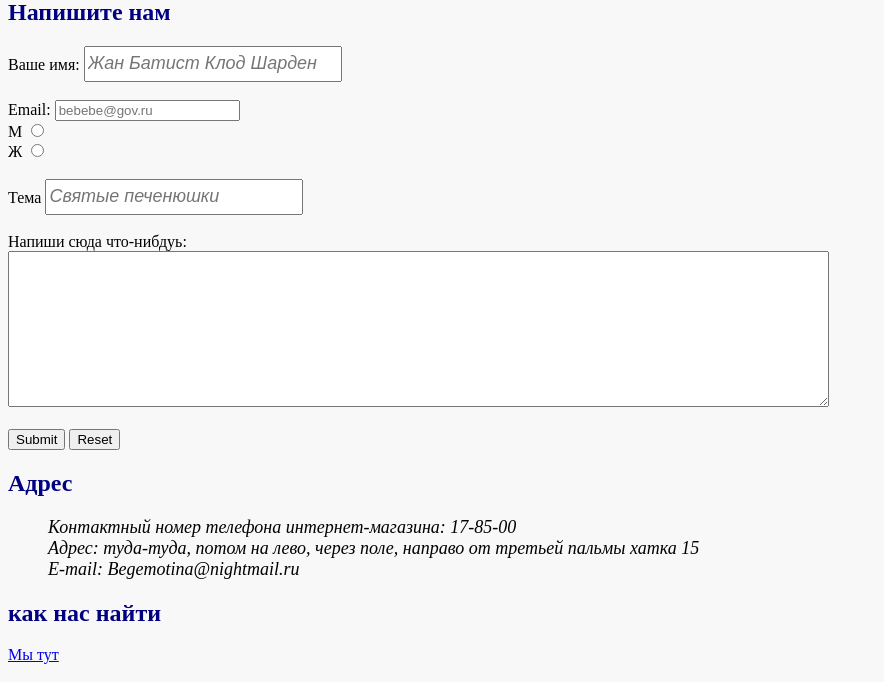
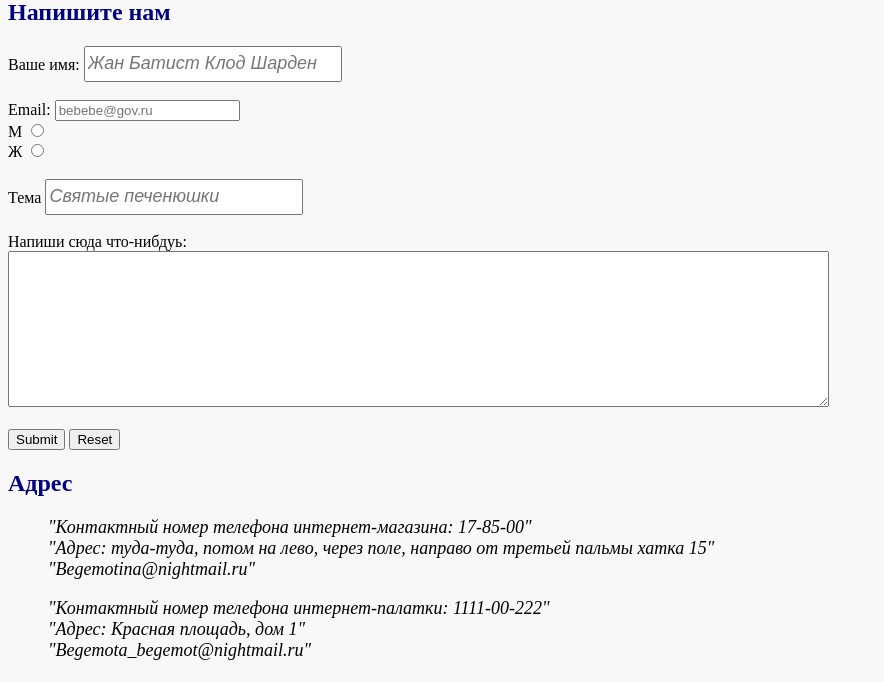
Before and after one commit to Begemotina/geek_django, a Django app: page /contacts/ in a window 1280 px wide. Shown: the part 229-911 px from the top of that part, without its empty margins (0-884 px from the left). Run offline with Django 3.2, Linux system fonts and the light colour scheme; the page is wider than the window, and the part outside it is not shown.

Commit message:
цикл тоже готов

```diff
--- a/lesson_2/begeshop/mainapp/templates/mainapp/contacts.html
+++ b/lesson_2/begeshop/mainapp/templates/mainapp/contacts.html
@@ -23,11 +23,15 @@
         <input class="button" type="submit" name="" id="">
         <input class="button" type="reset"></form>
     <h2>Адрес</h2>
+    {% for place in places %}
+    <div class="place">
     <ul id="address">
-        <li>Контактный номер телефона интернет-магазина: 17-85-00</li>
-        <li> Aдрес: туда-туда, потом на лево, через поле, направо от третьей пальмы хатка 15</li>
-        <li>E-mail: Begemotina@nightmail.ru</li>
+        <li>"{{ place.phone }}"</li>
+        <li> "{{ place.address }}"</li>
+        <li>"{{ place.email }}"</li>
     </ul>
+    </div>
+    {% endfor %}
     <h2>как нас найти </h2> <a
         href="https://yandex.ru/maps/?um=constructor%3A60b04cf473c8e6b9e4b9b8ebe9a2f1708fdabcea38bd990074659e3178ecbec6&source=constructorLink"
         target="_blank">Мы тут</a>
--- a/lesson_2/begeshop/mainapp/views.py
+++ b/lesson_2/begeshop/mainapp/views.py
@@ -11,14 +11,37 @@ def index(request):
 
 
 def cotalogs(request):
+    light_items = [
+        {
+            'href1': "#",
+            'image': "{% static 'img/csm_esprite-fs-01_1a739cd840.png' %}",  # а что сдесь надо что бы заработало?
+            'title': "esprite",
+            'href2': "#",
+            'name': "ESPRITE™ FS",
+        },
+    ]
     context = {
         'title_page': 'каталог хатки',
+        'light_items': light_items,
     }
     return render(request, 'mainapp/cotalogs.html', context)
 
 
 def contacts(request):
+    places = [
+        {
+            'phone': 'Контактный номер телефона интернет-магазина: 17-85-00',
+            'address': 'Aдрес: туда-туда, потом на лево, через поле, направо от третьей пальмы хатка 15',
+            'email': 'Begemotina@nightmail.ru',
+        },
+        {
+            'phone': 'Контактный номер телефона интернет-палатки: 1111-00-222',
+            'address': 'Aдрес: Красная площадь, дом 1',
+            'email': 'Begemota_begemot@nightmail.ru',
+        },
+    ]
     context = {
         'title_page': 'контаткты хатки',
+        'places': places,
     }
     return render(request, 'mainapp/contacts.html', context)
```
Also changed, not shown: lesson_2/begeshop/mainapp/templates/mainapp/cotalogs.html (+7 -3 lines).
